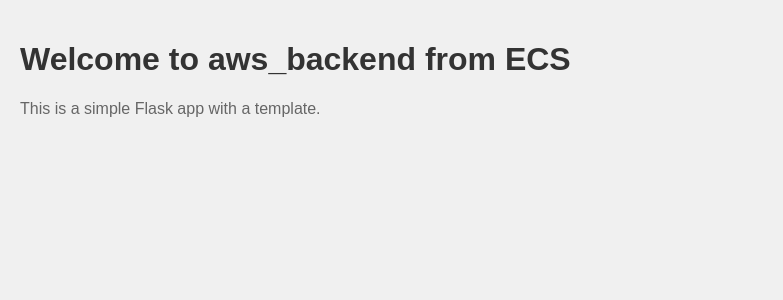
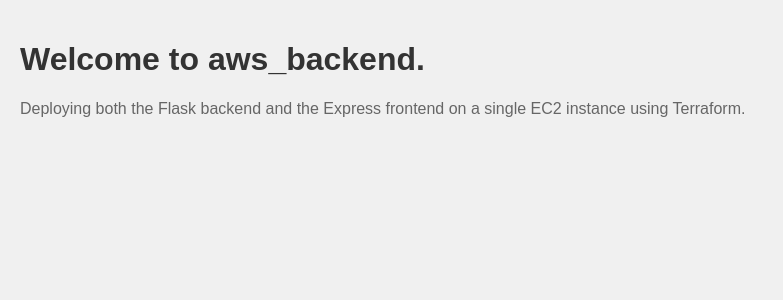
Before and after one commit to ermanoj250/tf-single-ec2, a Flask app: page / in a window 1280 px wide. Shown: the top 300 px of the page, without its empty margins (0-783 px from the left). Run offline with Flask 3, Linux system fonts and the light colour scheme.

Commit message:
modified:   aws_backend/templates/index.html

```diff
--- a/aws_backend/templates/index.html
+++ b/aws_backend/templates/index.html
@@ -7,8 +7,8 @@
     <title>My App</title>
 </head>
 <body>
-    <h1>Welcome to aws_backend from ECS</h1>
-    <p>This is a simple Flask app with a template.</p>
+    <h1>Welcome to aws_backend.</h1>
+    <p>Deploying both the Flask backend and the Express frontend on a single EC2 instance using Terraform.</p>
 </body>
 <style>
     body {
--- a/aws_frontend/server.js
+++ b/aws_frontend/server.js
@@ -5,7 +5,7 @@ var path = require("path");
 
 app.set('view engine', 'ejs');
 
-const URL = process.env.BACKEND_URL || "http://43.204.102.54:8000/api";
+const URL = process.env.BACKEND_URL || "BACKEND_URL=http://43.204.102.54:5000/api";
 
 const fetch = (...args) =>
     import('node-fetch').then(({default: fetch}) => fetch(...args));
```
